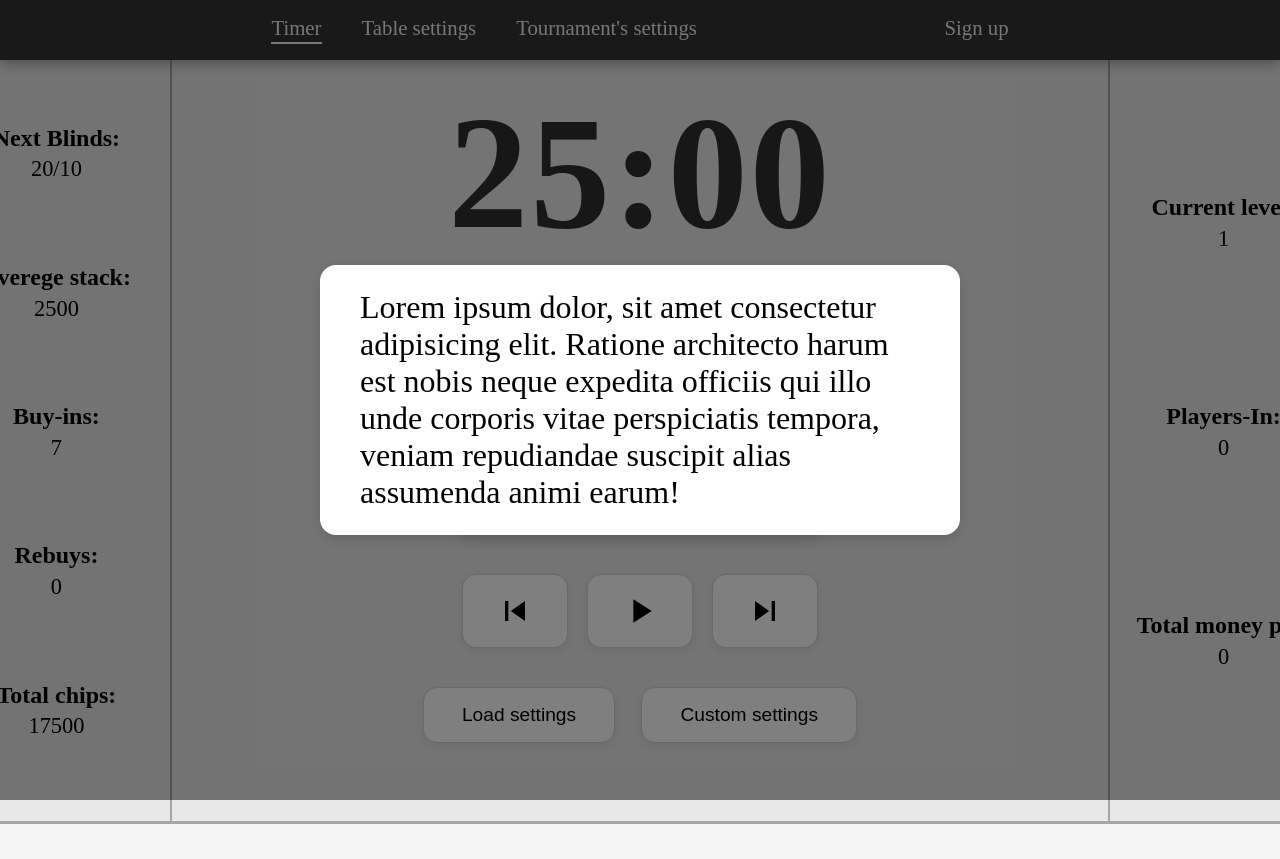
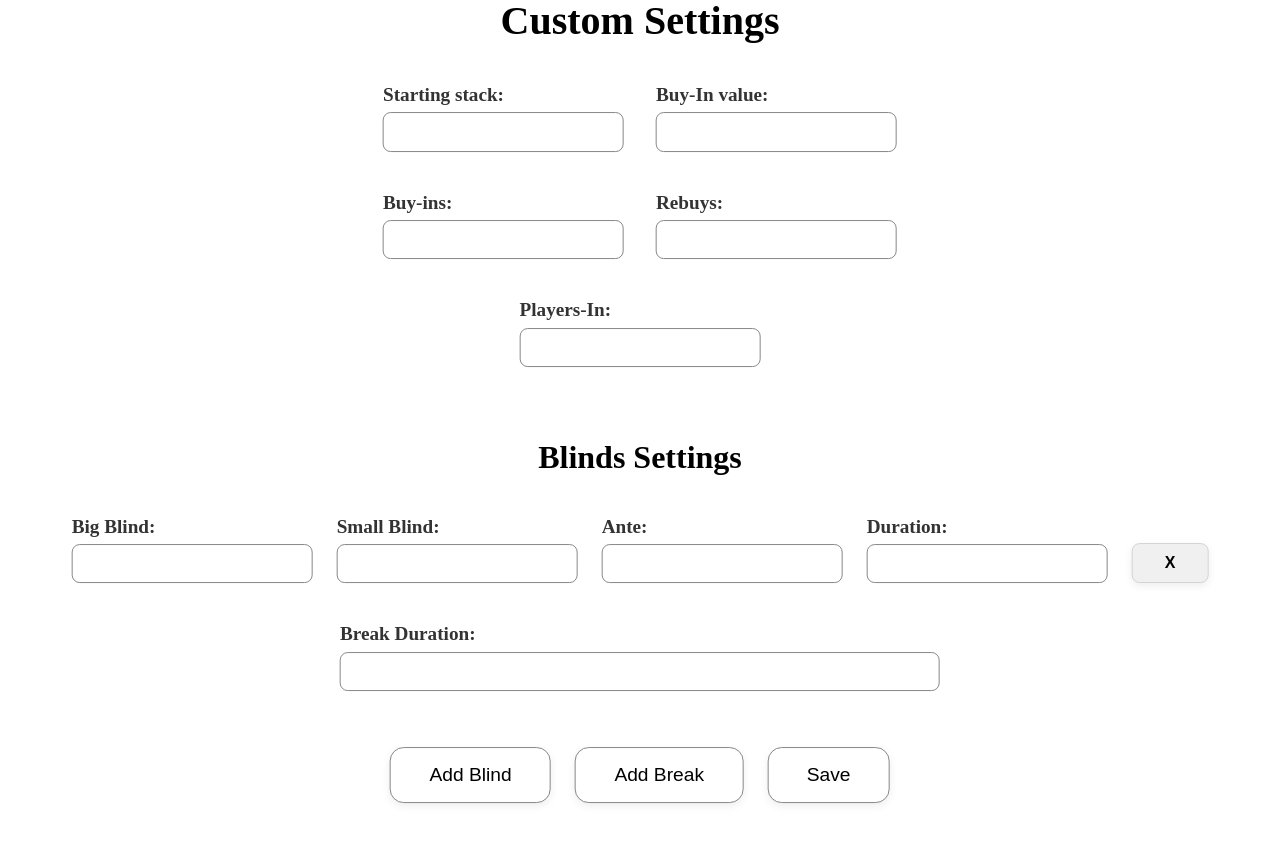
Before and after one commit to mszymanski1997/poker-tournament-manager, a React (Vite) app in the folder frontend/: page / in a window 1280 px wide. Both pictures are taken after a click on the button "Custom settings". Shown: the top 859 px of the page. Before the commit the page ends 824 px from the top, so only its background shows below. Built offline with nearby package versions, Linux system fonts and the light colour scheme.

Commit message:
feat: add Form component and update Button

```diff
--- a/frontend/src/components/shared/Button/Button.tsx
+++ b/frontend/src/components/shared/Button/Button.tsx
@@ -6,9 +6,9 @@ type ButtonProps = {
 	children: ReactNode;
 } & ButtonHTMLAttributes<HTMLButtonElement>;
 
-const Button = ({ big, children, ...props }: ButtonProps) => {
+const Button = ({ big, children, type = 'button', ...props }: ButtonProps) => {
 	return (
-		<button className={big ? styles.big : ''} {...props}>
+		<button className={big ? styles.big : ''} type={type} {...props}>
 			{children}
 		</button>
 	);
--- /dev/null
+++ b/frontend/src/components/shared/Form/Form.module.scss
@@ -0,0 +1,97 @@
+.form {
+	display: flex;
+	flex-direction: column;
+	justify-content: center;
+	align-items: center;
+	gap: 2.5rem;
+	padding: 2rem 3rem;
+	border-radius: 1.5rem;
+
+	.title {
+		font-size: 2.5rem;
+		font-weight: 700;
+		text-align: center;
+	}
+
+	.subtitle {
+		font-size: 2rem;
+		margin-top: 2rem;
+	}
+
+	label {
+		display: flex;
+		flex-direction: column;
+		gap: 0.4rem;
+		font-size: 1.2rem;
+		color: #333;
+		font-weight: bold;
+	}
+
+	input {
+		border-radius: 0.5rem;
+		padding: 0.6rem 1rem;
+		font-size: 1rem;
+		border: 1px solid #888888;
+		transition: border-color 0.2s, box-shadow 0.2s;
+
+		&:focus {
+			border-color: #007bff;
+			box-shadow: 0 0 0 3px rgba(0, 123, 255, 0.15);
+			outline: none;
+		}
+	}
+
+	.separator {
+		display: flex;
+		gap: 2rem;
+		justify-content: center;
+		width: 100%;
+	}
+
+	.blindsSettings {
+		display: flex;
+		gap: 1.5rem;
+		justify-content: center;
+		align-items: flex-end;
+		width: 100%;
+
+		label span {
+			white-space: nowrap;
+		}
+	}
+
+	.xButton {
+		font-size: 1rem;
+		height: 40px;
+		padding: 0 2rem;
+		background: #f0f0f0;
+		border-radius: 0.5rem;
+		transition: background 0.2s, transform 0.15s;
+
+		&:hover {
+			background: #e0e0e0;
+			transform: translateY(-1px);
+		}
+	}
+
+	.buttons {
+		display: flex;
+		gap: 1.5rem;
+		margin-top: 1rem;
+
+		button {
+			border: 1px solid #888888;
+		}
+	}
+
+	.breakSettings {
+		width: 100%;
+		display: flex;
+		justify-content: center;
+
+		label {
+			width: 100%;
+			max-width: 600px;
+		}
+	}
+}
--- /dev/null
+++ b/frontend/src/components/shared/Form/Form.tsx
@@ -0,0 +1,75 @@
+import styles from './Form.module.scss';
+import Button from '../Button/Button';
+
+type FormProps = {
+	title: 'Custom Settings' | 'Save Settings';
+};
+
+const Form = ({ title }: FormProps) => {
+	return (
+		<form className={styles.form}>
+			<h2 className={styles.title}>{title}</h2>
+			<div className={styles.separator}>
+				<label>
+					<span>Starting stack:</span>
+					<input type='number' min='0' />
+				</label>
+				<label>
+					<span>Buy-In value:</span>
+					<input type='number' min='0' />
+				</label>
+			</div>
+			<div className={styles.separator}>
+				<label>
+					<span>Buy-ins:</span>
+					<input type='number' min='0' />
+				</label>
+				<label>
+					<span>Rebuys:</span>
+					<input type='number' min='0' />
+				</label>
+			</div>
+			<label>
+				<span>Players-In:</span>
+				<input type='number' min='0' />
+			</label>
+
+			<h2 className={styles.subtitle}>Blinds Settings</h2>
+
+			<div className={styles.blindsSettings}>
+				<label>
+					<span>Big Blind:</span>
+					<input type='number' min='0' />
+				</label>
+				<label>
+					<span>Small Blind:</span>
+					<input type='number' min='0' />
+				</label>
+				<label>
+					<span>Ante:</span>
+					<input type='number' min='0' />
+				</label>
+				<label>
+					<span>Duration:</span>
+					<input type='number' min='0' />
+				</label>
+				<Button className={styles.xButton}>X</Button>
+			</div>
+
+			<div className={styles.breakSettings}>
+				<label>
+					<span>Break Duration:</span>
+					<input type='number' min='0' />
+				</label>
+			</div>
+
+			<div className={styles.buttons}>
+				<Button big>Add Blind</Button>
+				<Button big>Add Break</Button>
+				<Button big>Save</Button>
+			</div>
+		</form>
+	);
+};
+
+export default Form;
--- a/frontend/src/pages/Timer/RightBar.tsx
+++ b/frontend/src/pages/Timer/RightBar.tsx
@@ -7,7 +7,7 @@ const RightBar = () => {
 				</li>
 
 				<li>
-					Players-In: <span>0</span>
+					Players-In: <span>7/7</span>
 				</li>
 
 				<li>
--- a/frontend/src/pages/Timer/Timer.scss
+++ b/frontend/src/pages/Timer/Timer.scss
@@ -51,7 +51,3 @@
 		border-left: 2px solid #a6a6a6;
 	}
 }
-
-.test {
-	font-size: 2rem;
-}
--- a/frontend/src/pages/Timer/Timer.tsx
+++ b/frontend/src/pages/Timer/Timer.tsx
@@ -3,6 +3,7 @@ import RightBar from './RightBar';
 import CentralPanel from './CenterPanel/CentralPanel';
 import { useState } from 'react';
 import Modal from '../../components/shared/Modal/Modal';
+import Form from '../../components/shared/Form/Form';
 
 const Timer = () => {
 	const [isOpen, setIsOpen] = useState<boolean>(false);
@@ -14,12 +15,7 @@ const Timer = () => {
 			<RightBar />
 
 			<Modal isOpen={isOpen} onClose={() => setIsOpen(false)}>
-				<p className='test'>
-					Lorem ipsum dolor, sit amet consectetur adipisicing elit. Ratione
-					architecto harum est nobis neque expedita officiis qui illo unde
-					corporis vitae perspiciatis tempora, veniam repudiandae suscipit alias
-					assumenda animi earum!{' '}
-				</p>
+				<Form title='Custom Settings' />
 			</Modal>
 		</div>
 	);
```
